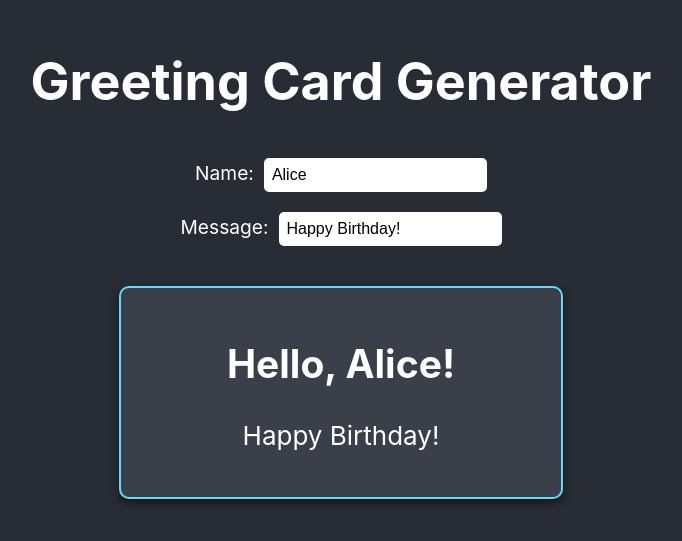
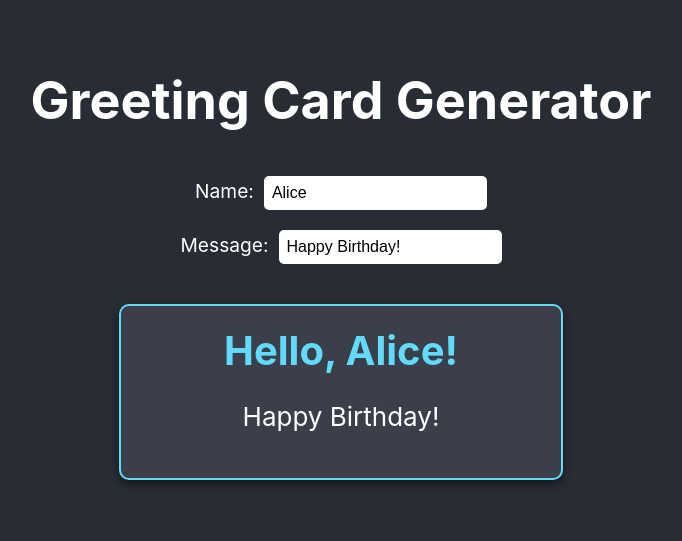
Before and after one commit to abhishekyadav-o9/hackathon-dummy-react-project, a React (Create React App) app: page / in a window 1280 px wide. Shown: the part 143-684 px from the top of the page, without its empty margins (299-981 px from the left). Built offline with nearby package versions, Linux system fonts and the light colour scheme.

Commit message:
third commit in dummy project

```diff
--- a/src/App.css
+++ b/src/App.css
@@ -36,3 +36,9 @@ input {
     box-shadow: 0 4px 8px 0 rgba(0, 0, 0, 0.5);
     min-width: 400px;
 }
+
+.card h2 {
+    margin: 0;
+    color: #61dafb;
+    font-size: 2.5rem;
+}
```
